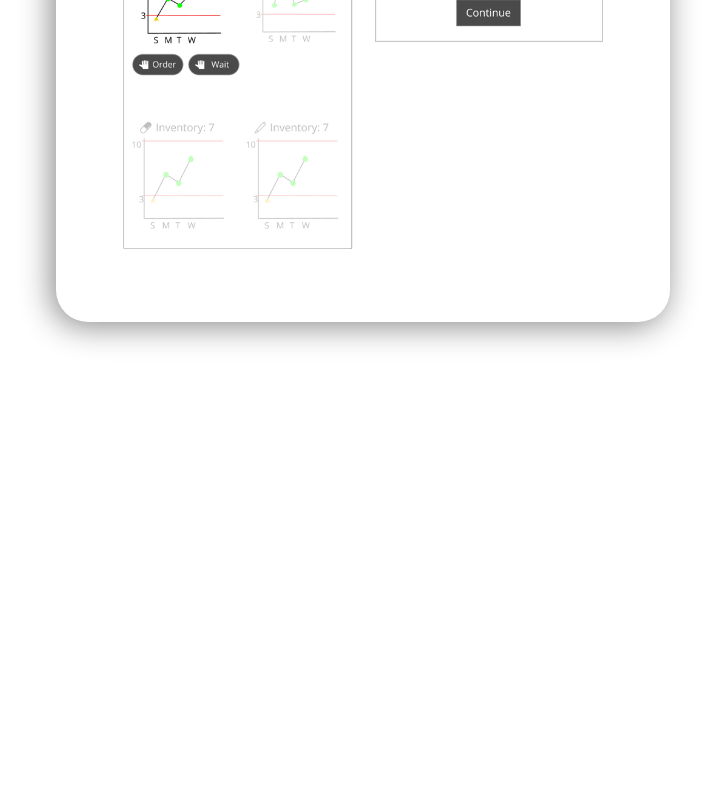
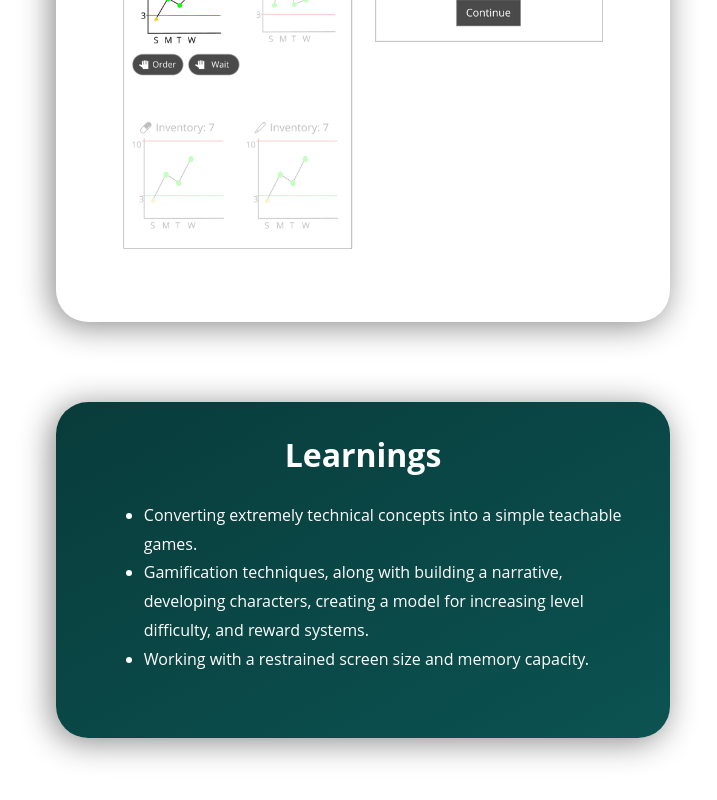
Before and after one commit to kusumijari/portfolio, a plain HTML site: page Projects/scm.html in a window 1280 px wide. Shown: the part 3349-4149 px from the top of the page, without its empty margins (277-994 px from the left). Before the commit the page ends 3751 px from the top, so only its background shows below. Drawn offline with Linux system fonts and the light colour scheme.

Commit message:
SCM Learnings

```diff
--- a/Projects/scm.html
+++ b/Projects/scm.html
@@ -56,6 +56,21 @@
         <div  class="center_align"><img class="design_process" src="../Images/SCM/Wireframes.png"/></div>
       </div>
 
+      <div class="section background_green">
+        <h1> Learnings </h1>
+        <ul>
+          <li>
+            Converting extremely technical concepts into a simple teachable games.
+          </li>
+          <li>
+            Gamification techniques, along with building a narrative, developing characters, creating a model for increasing level difficulty, and reward systems.
+          </li>
+          <li>
+            Working with a restrained screen size and memory capacity.
+          </li>
+        </ul>
+      </div>
+
       <button onclick="topFunction()" id="topButton" title="Go to top"><i class="fas fa-arrow-up"></i> &nbsp Back to top</button>
     </body>
 </html>
```
